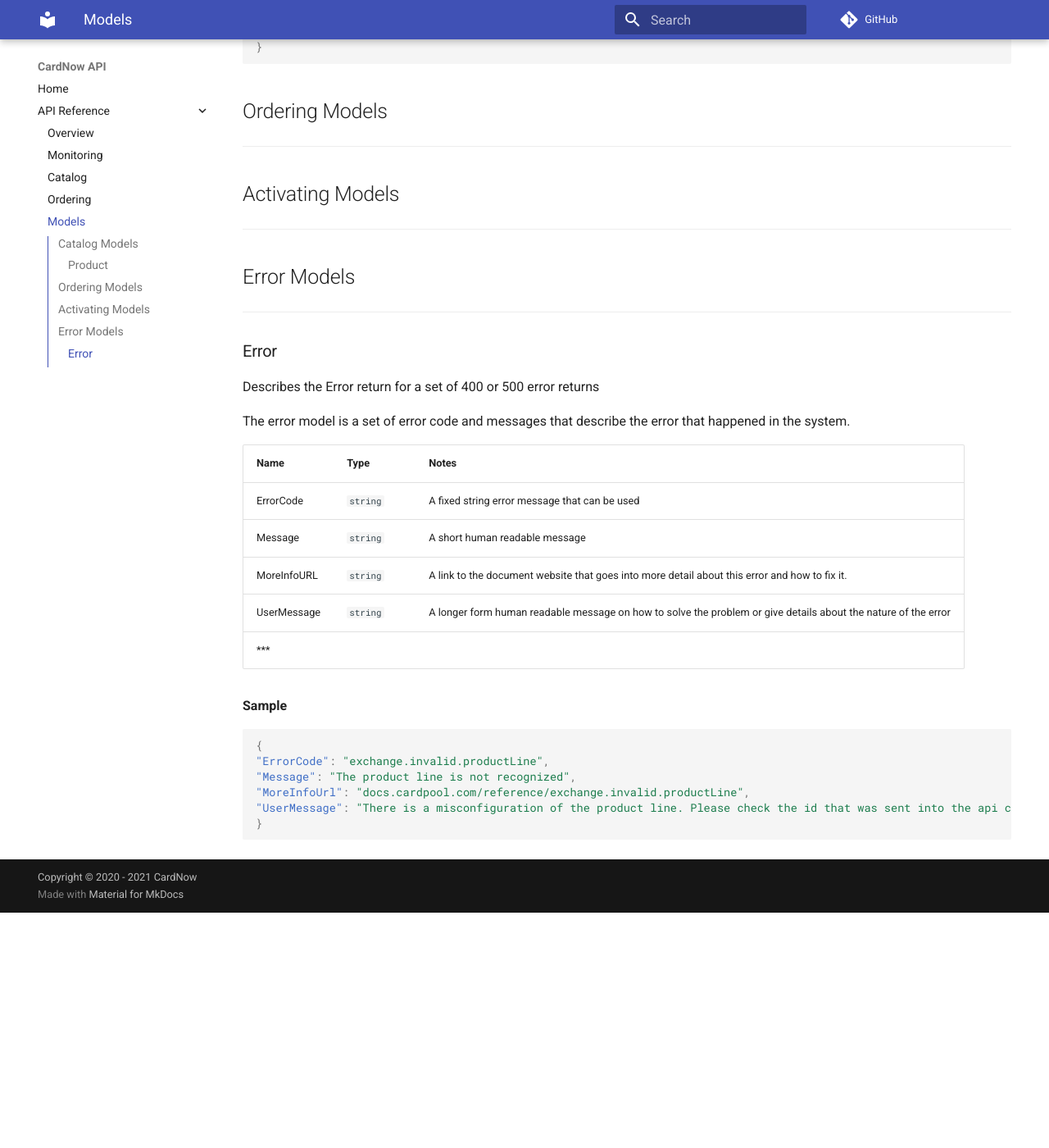
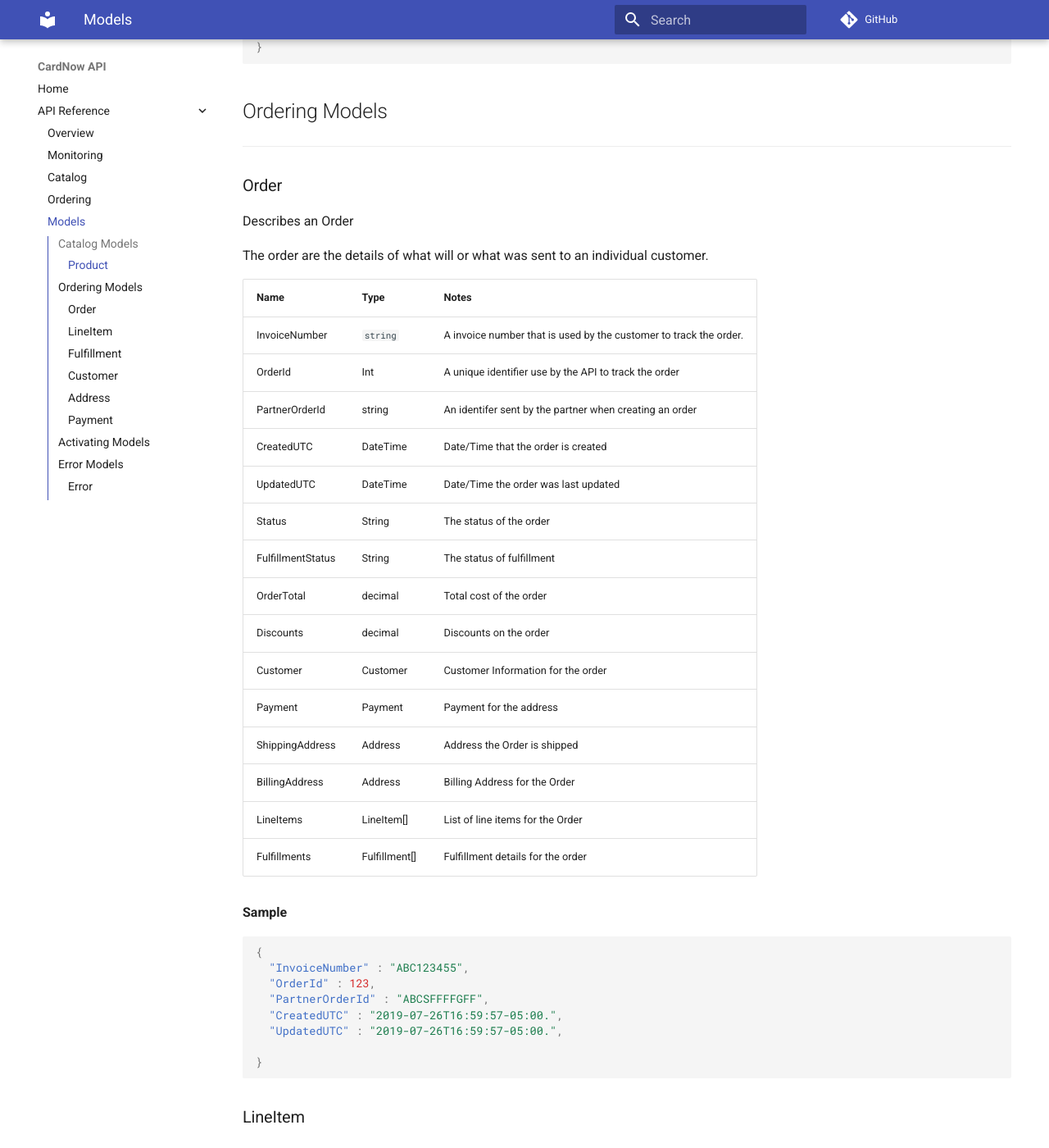
Before and after one commit to RewardLayer/CardNow-docs, an MkDocs documentation site: the page built from docs/api-reference/models.md, in a window 1280 px wide and 1400 px high, scrolled down 850 px. Shown: the whole window at 82% size. Built offline with MkDocs 1.6.1 and Material for MkDocs 9.7.7, drawn with Linux system fonts in a browser that asks for light colours; comment, search, counter and statistics services are not loaded; before the commit the page ends 1963 px from its top, so only the background shows below that; some of the changed text lies outside the part shown.

Commit message:
updated models

````diff
--- a/docs/api-reference/models.md
+++ b/docs/api-reference/models.md
@@ -15,6 +15,7 @@ The Product is an individual product that can be ordered as a part of a order. T
 ***
 
 **Sample**
+
 ```json
 {
 "PackagingType": "Box",
@@ -25,6 +26,53 @@ The Product is an individual product that can be ordered as a part of a order. T
 
 ## Ordering Models
 ***
+###Order
+Describes an Order
+
+The order are the details of what will or what was sent to an individual customer.
+
+
+
+| Name              | Type          | Notes                                                        |
+| ----------------- | ------------- | :----------------------------------------------------------- |
+| InvoiceNumber     | `string`      | A invoice number that is used by the customer to track the order. |
+| OrderId           | Int           | A unique identifier use by the API to track the order        |
+| PartnerOrderId    | string        | An identifer sent by the partner when creating an order      |
+| CreatedUTC        | DateTime      | Date/Time that the order is created                          |
+| UpdatedUTC        | DateTime      | Date/Time the order was last updated                         |
+| Status            | String        | The status of the order                                      |
+| FulfillmentStatus | String        | The status of fulfillment                                    |
+| OrderTotal        | decimal       | Total cost of the order                                      |
+| Discounts         | decimal       | Discounts on the order                                       |
+| Customer          | Customer      | Customer Information for the order                           |
+| Payment           | Payment       | Payment for the address                                      |
+| ShippingAddress   | Address       | Address the Order is shipped                                 |
+| BillingAddress    | Address       | Billing Address for the Order                                |
+| LineItems         | LineItem[]    | List of line items for the Order                             |
+| Fulfillments      | Fulfillment[] | Fulfillment details for the order                            |
+
+**Sample**
+
+```json
+{
+  "InvoiceNumber" : "ABC123455",
+  "OrderId" : 123,
+  "PartnerOrderId" : "ABCSFFFFGFF",
+  "CreatedUTC" : "2019-07-26T16:59:57-05:00.",
+  "UpdatedUTC" : "2019-07-26T16:59:57-05:00.",
+
+}
+```
+
+###LineItem
+
+###Fulfillment
+
+###Customer
+
+###Address
+
+###Payment
 
 ## Activating Models
 
````
Also changed, not shown: 2 other files.
